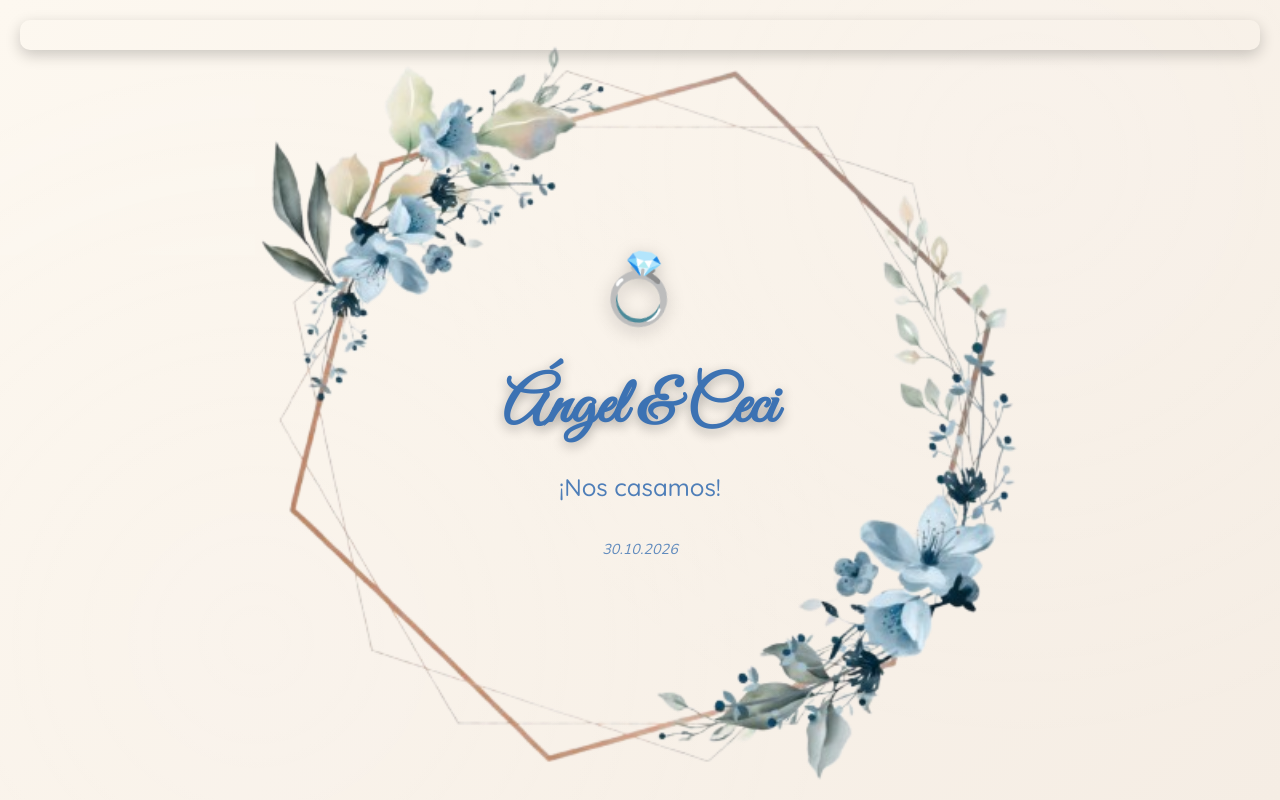
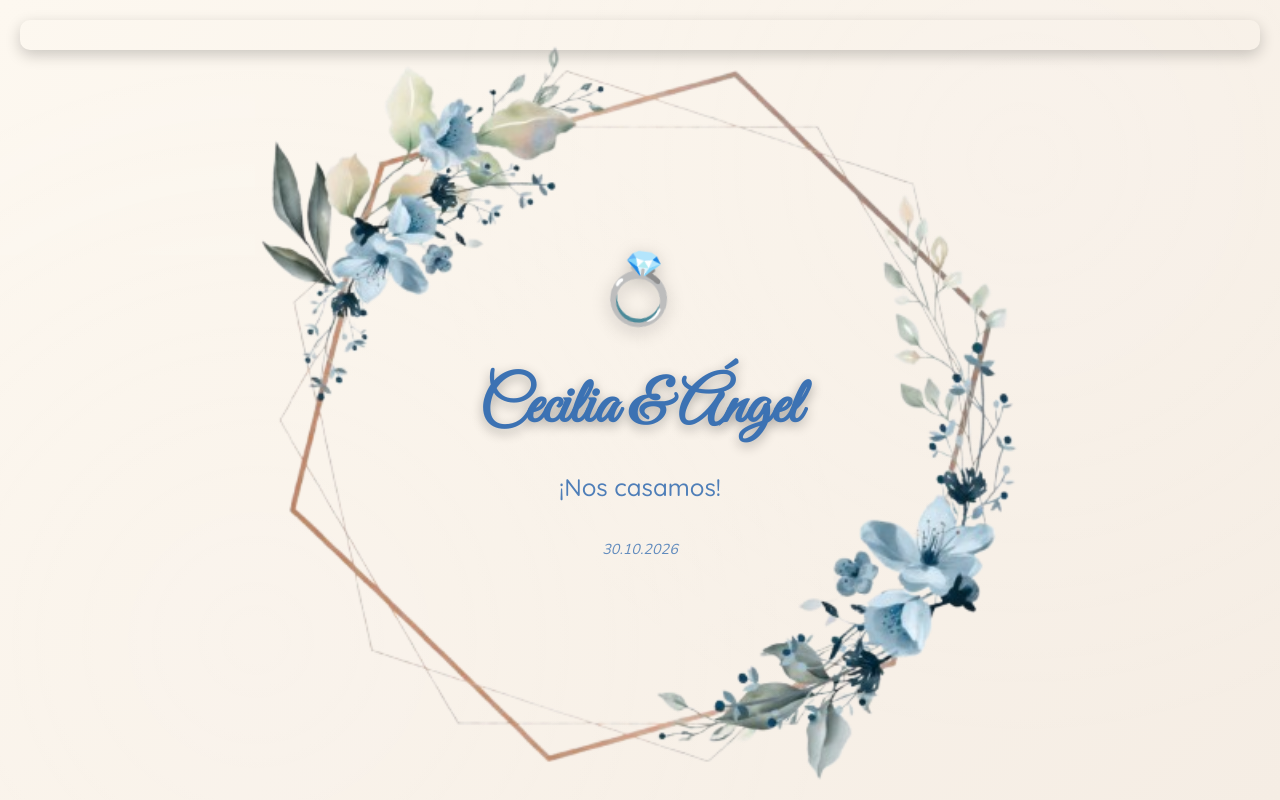
Before and after one commit to ceciigaska23/bodaCeciyAngel, a website: page index.html in a window 1280 px wide. Drawn offline with nearby package versions, Linux system fonts and the light colour scheme; no server answers.

Commit message:
Actualizar index.html

```diff
--- a/index.html
+++ b/index.html
@@ -4,7 +4,7 @@
 <head>
     <meta charset="UTF-8">
     <meta name="viewport" content="width=device-width, initial-scale=1.0">
-    <title>Ángel & Ceci - Nuestra Boda</title>
+    <title>Cecilia & Ángel - Nuestra Boda</title>
 
     <link rel="preconnect" href="https://fonts.googleapis.com">
     <link rel="preconnect" href="https://fonts.gstatic.com" crossorigin>
@@ -21,7 +21,7 @@
     <div id="splashScreen" class="splash-screen">
         <div class="splash-content">
             <div class="wedding-rings">💍</div>
-            <h1 class="splash-title">Ángel & Ceci</h1>
+            <h1 class="splash-title">Cecilia & Ángel</h1>
             <p class="splash-subtitle">¡Nos casamos!</p>
             <p class="splash-hint">30.10.2026</p>
         </div>
@@ -44,7 +44,7 @@
                         <img src="assets/images/couple-photo.jpg" alt="Ceci y Ángel"
                             onerror="this.style.display='none'; this.nextElementSibling.style.display='flex';">
                         <div class="couple-placeholder" style="display: none;">
-                            💕<br>Ángel & Ceci
+                            💕<br>Ceci & Ángel
                         </div>
                     </div> -->
                     <h1 class="couple-names">Ángel & Cecilia</h1>
```
